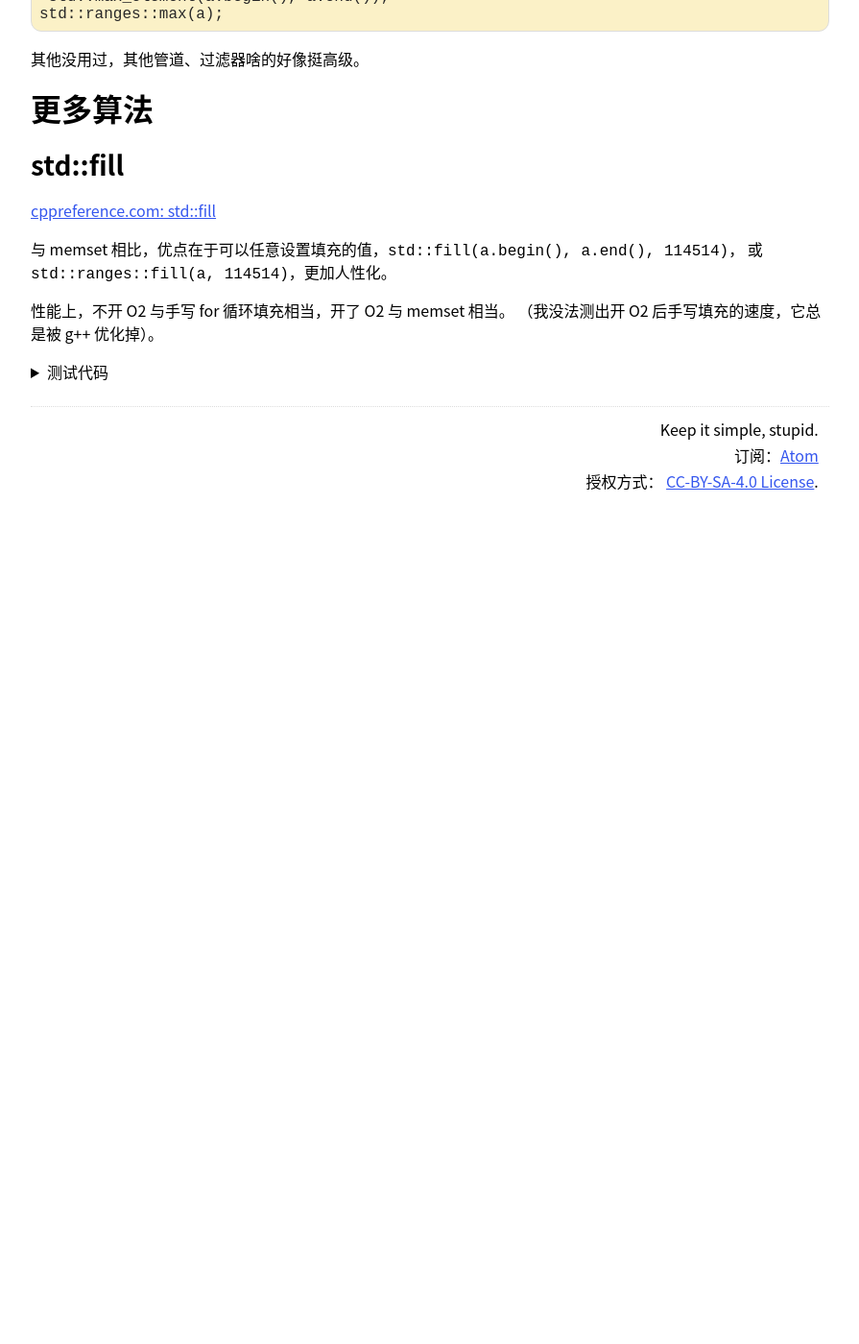
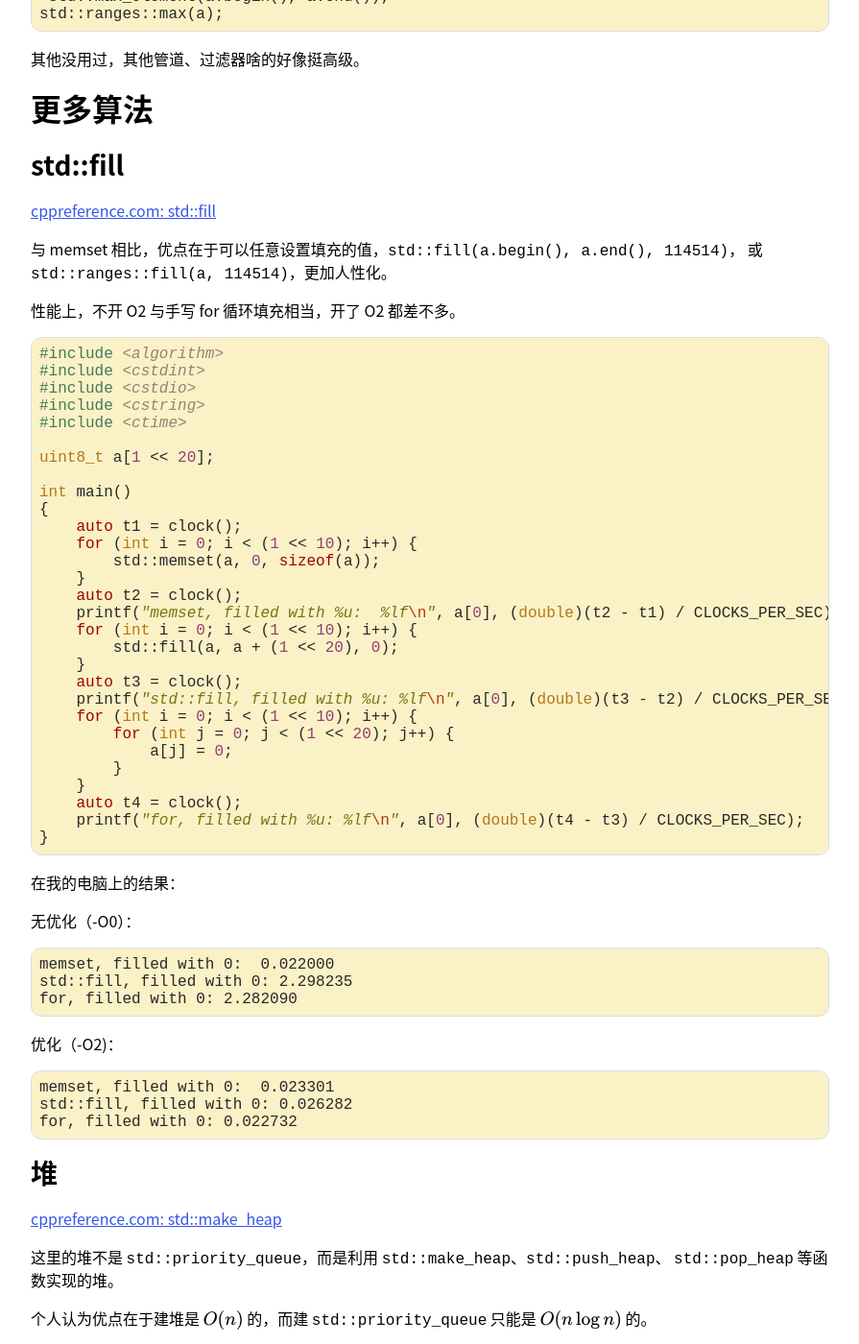
Before and after one commit to EarthMessenger/blog.earthmessenger.xyz, a Jekyll site: the page built from _posts/2022-7-18-cpp-tricks.md, in a window 1280 px wide and 1400 px high, scrolled down 1663 px. Shown: the whole window at 96% size, without its empty margins (192-1087 px from the left). Built offline with Jekyll 4.4.1, drawn with Linux system fonts in a browser that asks for light colours; comment, search, counter and statistics services are not loaded; before the commit the page ends 2188 px from its top, so only the background shows below that; some of the changed text lies outside the part shown.

Commit message:
fix: 修复几个问题
- fast-log2
- cpp-tricks

更新 gemfile

````diff
--- a/Gemfile
+++ b/Gemfile
@@ -6,7 +6,6 @@ group :jekyll_plugins do
   gem "jekyll-feed", "~> 0.17.0"
   gem 'jekyll-seo-tag', '~> 2.8'
   gem 'jekyll-sitemap', '~> 1.4'
-  gem 'jekyll-commonmark', '~> 1.4'
 end
 
 platforms :mingw, :x64_mingw, :mswin, :jruby do
--- a/_posts/2022-7-18-cpp-tricks.md
+++ b/_posts/2022-7-18-cpp-tricks.md
@@ -95,17 +95,14 @@ std::ranges::max(a);
 与 memset 相比，优点在于可以任意设置填充的值，`std::fill(a.begin(), a.end(), 114514)`，
 或 `std::ranges::fill(a, 114514)`，更加人性化。
 
-性能上，不开 O2 与手写 for 循环填充相当，开了 O2 与 memset 相当。
-（我没法测出开 O2 后手写填充的速度，它总是被 g++ 优化掉）。
-
-<details>
-<summary>测试代码</summary>
+性能上，不开 O2 与手写 for 循环填充相当，开了 O2 都差不多。
 
 ```cpp
 #include <algorithm>
+#include <cstdint>
+#include <cstdio>
 #include <cstring>
 #include <ctime>
-#include <cstdio>
 
 uint8_t a[1 << 20];
 
@@ -124,7 +121,7 @@ int main()
     printf("std::fill, filled with %u: %lf\n", a[0], (double)(t3 - t2) / CLOCKS_PER_SEC);
     for (int i = 0; i < (1 << 10); i++) {
         for (int j = 0; j < (1 << 20); j++) {
-            a[i] = 0;
+            a[j] = 0;
         }
     }
     auto t4 = clock();
@@ -136,17 +133,15 @@ int main()
 
 无优化（-O0）：
 
-    memset, filled with 0:  0.027887
-    std::fill, filled with 0: 2.433606
-    for, filled with 0: 2.133989
+    memset, filled with 0:  0.022000
+    std::fill, filled with 0: 2.298235
+    for, filled with 0: 2.282090
 
-优化（-O2，下面那个 for 被优化掉了)：
+优化（-O2)：
 
-    memset, filled with 0:  0.027291
-    std::fill, filled with 0: 0.023069
-    for, filled with 0: 0.000010
-
-</details>
+    memset, filled with 0:  0.023301
+    std::fill, filled with 0: 0.026282
+    for, filled with 0: 0.022732
 
 ### 堆
 
@@ -156,6 +151,9 @@ int main()
 `std::pop_heap` 等函数实现的堆。
 
 个人认为优点在于建堆是 $O(n)$ 的，而建 `std::priority_queue` 只能是 $O(n \log n)$ 的。
+
+update: `std::priority_queue` 可以 $O(n)$ 建堆，使用其构造函数。这个东西我不知
+道有什么优势。
 
 注意用法：
 
@@ -181,7 +179,7 @@ std::vector<int> a(10);
 std::iota(a.begin(), a.end(), 0); // a = {0, 1, 2, 3, 4, 5, 6, 7, 8, 9}
 ```
 
-注意：std::ranges::iota 是 C++23 才加入的~漏网之鱼~。
+注意：std::ranges::iota 是 C++23 才加入的~~漏网之鱼~~。
 
 ### std::accumulate
 
@@ -198,6 +196,8 @@ int proc = std::accumulate(a.begin(), a.end(), 1, std::multiplies<int>()); // 60
 ### std::boyer\_moore\_searcher
 
 [cppreference.com: std::boyer\_moore\_searcher](https://zh.cppreference.com/w/cpp/utility/functional/boyer_moore_searcher)
+
+update: 我确实不知道它的原理，不要乱用。
 
 Boyer-Moore 匹配算法，是 $O(n)$ 的，配合 `std::search` 使用，但主要用于单次字符串匹配，多次的话最坏是 $O(nm)$。
 
````
Also changed, not shown: _posts/2022-1-11-fast-log2.md (+2 -0 lines), Gemfile.lock.
